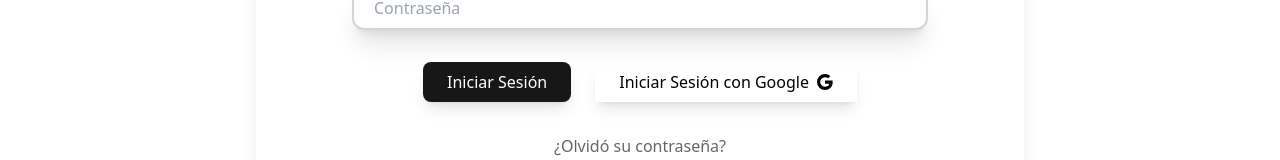
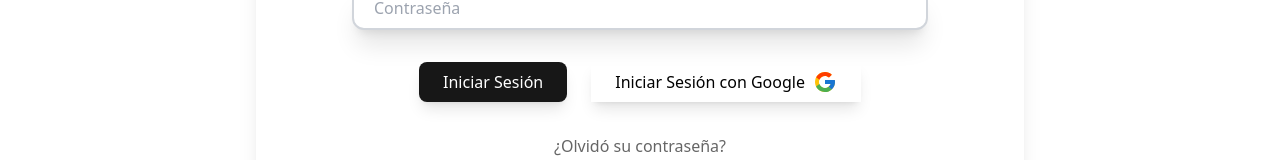
Before and after one commit to leonardotorre18/antojitos-frit-react, a React (Vite) app in the folder client/: page /login in a window 1280 px wide. Shown: the part 430-590 px from the top of the page. Built offline with nearby package versions, Linux system fonts and the light colour scheme.

Commit message:
Frontend: Logo de Google mejorado en Vista Login

```diff
--- a/client/src/views/LoginView.tsx
+++ b/client/src/views/LoginView.tsx
@@ -1,6 +1,6 @@
 import React from 'react'
 import { AiOutlineUserAdd } from 'react-icons/ai'
-import { BsGoogle } from 'react-icons/bs'
+import { FcGoogle } from 'react-icons/fc'
 
 export default function LoginView() {
 
@@ -32,7 +32,7 @@ export default function LoginView() {
             <div className='flex justify-center my-8 gap-6'>
               <button type="button" className=" bg-neutral-900 text-white  py-2 px-6 rounded-lg shadow-lg">Iniciar Sesión</button>
 
-              <button type="button" className='py-2 px-6 flex items-center gap-2 shadow-lg'>Iniciar Sesión con Google <BsGoogle /></button>
+              <button type="button" className='py-2 px-6 flex items-center gap-2 shadow-lg'>Iniciar Sesión con Google <FcGoogle className='text-2xl' /></button>
 
             </div>
 
```
